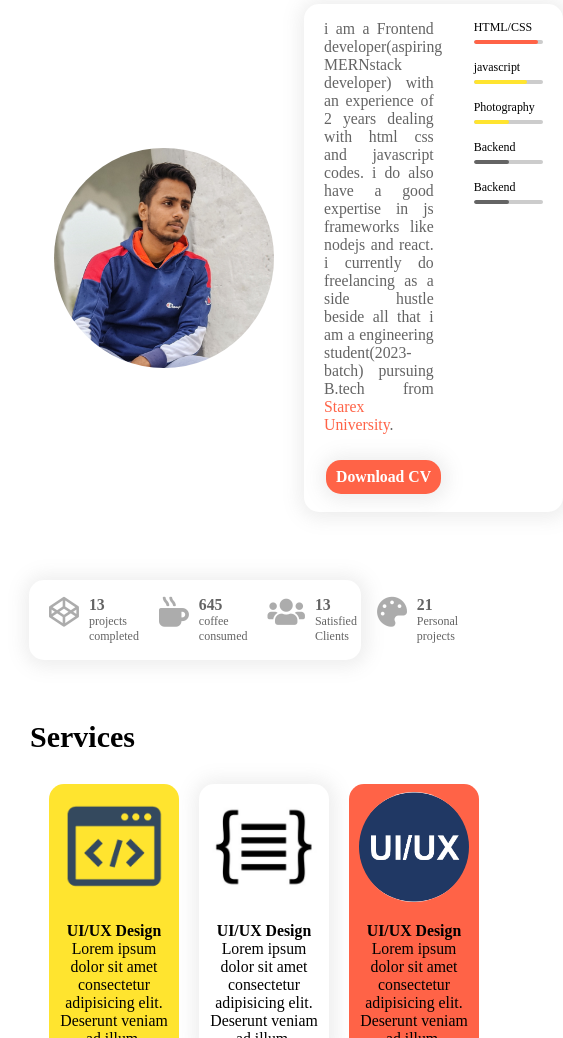
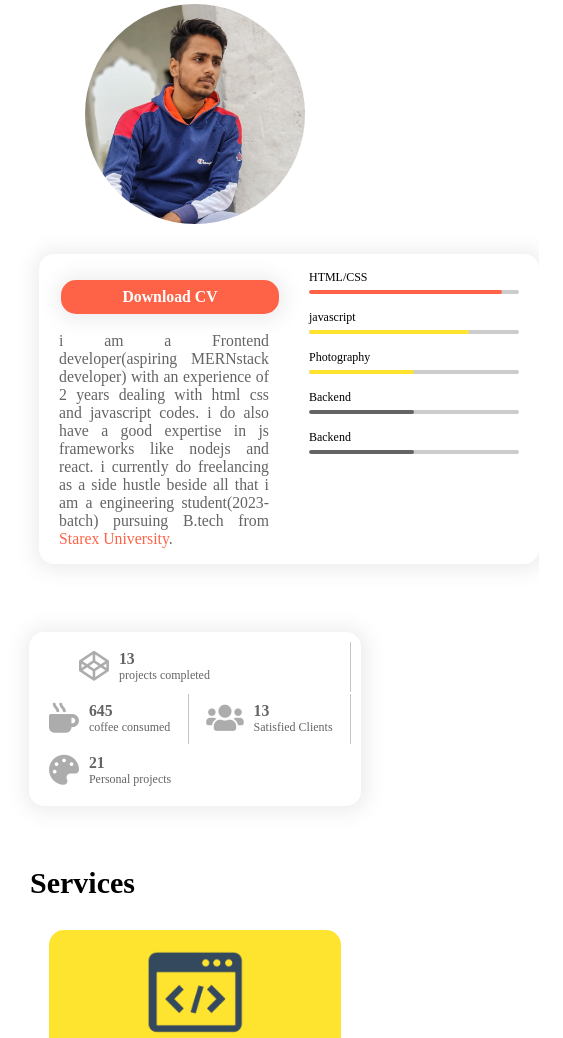
Before and after one commit to ANURAG0S1/portfolio, a plain HTML site: page index.html in a window 390 px wide. Shown: the part 962-2000 px from the top of the page, 563 px wide, since content can reach past the window. Drawn offline with Linux system fonts and the light colour scheme.

Commit message:
i dont knoe what happend it showed me chnages and now i am implementing it

```diff
--- a/index.html
+++ b/index.html
@@ -1,15 +1,13 @@
 <!DOCTYPE html>
 <html lang="en">
+
 <head>
   <meta charset="UTF-8" />
   <meta http-equiv="X-UA-Compatible" content="IE=edge" />
   <meta name="viewport" content="width=device-width, initial-scale=1.0" />
-    <link
-      rel="stylesheet"
-      href="https://cdnjs.cloudflare.com/ajax/libs/font-awesome/5.15.3/css/all.min.css"
+  <link rel="stylesheet" href="https://cdnjs.cloudflare.com/ajax/libs/font-awesome/5.15.3/css/all.min.css"
     integrity="sha512-iBBXm8fW90+nuLcSKlbmrPcLa0OT92xO1BIsZ+ywDWZCvqsWgccV3gFoRBv0z+8dLJgyAHIhR35VZc2oM/gI1w=="
-      crossorigin="anonymous"
-    />
+    crossorigin="anonymous" />
   <link rel="stylesheet" href="style.css" />
   <title>Anurag</title>
 </head>
@@ -21,7 +19,7 @@
       <ul class="menu df">
         <li><a class="pd active" href="#about">About</a></li>
         <li><a class="pd" href="#services">Services</a></li>
-          <li><a class="pd" href="#experience">Experience</a></li>
+        <li><a class="pd" href="#">Experience</a></li>
         <li><a class="pd" href="#reviews">Reviews</a></li>
         <li><a class="pd" href="#contact">Contact</a></li>
       </ul>
@@ -49,15 +47,17 @@
     <div class="df vw-s pd">
       <div class="profile"></div>
       <div class="profile-intro df bd5 bgwhite shadow">
-          <div class="pd half">
-            <p class="pd color3 justify">
-              i am a Frontend developer(aspiring MERNstack developer) with an experience of 2 years dealing with  html css and javascript codes. i do also have a good expertise in js frameworks like nodejs and react. i currently do freelancing as a side hustle beside all that i am a engineering student(2023-batch) pursuing B.tech from <a class="color1" href="https://www.starexuniversity.com"> Starex University</a>.
+        <h1 class="center name"> Anurag</h1>
+        <div class="pd half df col">
+          <p class="pd color3 justify profile_info_text">
+            i am a Frontend developer(aspiring MERNstack developer) with an experience of 2 years dealing with html css
+            and javascript codes. i do also have a good expertise in js frameworks like nodejs and react. i currently do
+            freelancing as a side hustle beside all that i am a engineering student(2023-batch) pursuing B.tech from <a
+              class="color1" href="https://www.starexuniversity.com"> Starex University</a>.
           </p>
           <br />
-            <button
-              class="bgcolor1 white pd bd5 shadow"
-              style="margin-left: 12px; margin-bottom: 10px; font-weight: bold"
-            >
+          <button class="bgcolor1 white pd bd5 shadow Download"
+            style="margin-left: 12px; margin-bottom: 10px; font-weight: bold">
             Download CV
           </button>
         </div>
@@ -69,7 +69,7 @@
             </div>
           </div>
           <div class="pd">
-javascript              <div class="slidebox">
+            javascript <div class="slidebox">
               <div class="slider bgcolor2 thodajyada"></div>
             </div>
           </div>
@@ -95,7 +95,8 @@ javascript              <div class="slidebox">
       </div>
     </div>
     <div class="df vw-s mtx bgwhite shadow bd5 mtl pd">
-        <div class="df pd">
+      <div class="df pd" style="    padding: 10px 10px 10px 40px;
+        ">
         <span class="mark"><i class="fab fa-codepen"></i></span>
         <div class="df col">
           <h1 class="grey">13</h1>
@@ -121,7 +122,8 @@ javascript              <div class="slidebox">
       </div>
       <div class="hr"></div>
 
-        <div class="df pd grey">
+      <div class="df pd grey " style="    padding: 10px 40px 10px 10px;
+        ">
         <span class="mark"><i class="fas fa-palette"></i></span>
         <div class="df col">
           <h1 class="grey">21</h1>
@@ -184,7 +186,7 @@ javascript              <div class="slidebox">
         <div class="rel">
           <div class="exp">
             <p class="year smallfont color3">
-                <i class="fas color1 fa-graduation-cap"></i>  present
+              <i class="fas color1 fa-graduation-cap"></i> present
             </p>
             <h2>Coming soon</h2>
             <p class="">
@@ -204,7 +206,8 @@ javascript              <div class="slidebox">
             </p>
             <h2>Frontend Development at RYD labs</h2>
             <p class="">
-                designed and made website for students who are prepapring for competitive exams. there me and our team members together made the Frontend
+              designed and made website for students who are prepapring for competitive exams. there me and our team
+              members together made the Frontend
             </p>
             <span class="line"></span>
           </div>
@@ -212,7 +215,7 @@ javascript              <div class="slidebox">
         <div class="rel">
           <div class="exp">
             <p class="year smallfont color3">
-                <i class="fas color1 fa-graduation-cap"></i>  present
+              <i class="fas color1 fa-graduation-cap"></i> present
             </p>
             <h2>Looking for a culture to cultivate my experince and skills</h2>
             <p class="">
@@ -260,5 +263,14 @@ javascript              <div class="slidebox">
       </div>
     </div>
   </section>
+  <script>
+    $(document).ready(function () {
+      $('ul.menu li a').click(function () {
+        $('li a').removeClass("active");
+        $(this).addClass("active");
+      });
+    });
+  </script>
 </body>
+
 </html>
--- a/style.css
+++ b/style.css
@@ -266,6 +266,14 @@ ul.categ li{
 .mtx{
   margin-top: 60px;
 }
+.skill-meters{
+  order: 2;
+}
+.profile-info_text{
+  order: 1;
+}
+/* .Download{
+  order: 3;} */
 #contact{
    background:linear-gradient(to top , rgba(255, 255, 255, 0.92) ,rgb(255, 255, 255)), url(./src/img/bg.jpg)repeat center center/cover ;
 }
@@ -278,3 +286,32 @@ ul.categ li{
 .thodajyadasekam{
   width: 70%;
 }
+.profile-intro .name{
+  display: none;
+}
+@media only screen  and (max-width:800px) {
+  .vw-s{
+    display: flex;
+    flex-wrap:wrap;
+
+  }
+
+  .profile{
+    margin: auto;
+    margin-bottom: 30px;
+  }
+  .profile-intro{
+    min-width: 500px;
+  }
+  /* .Download{
+    order: 3;
+    /* transform: translateX(calc(100% + 90px)) translateY(35px); */
+
+  } */
+  .skill-meters{
+    order: 1;
+  }
+  .profile_info_text{
+    order: 2;
+  }
+}
```
Lines whose indentation alone changed are shown as unchanged.
